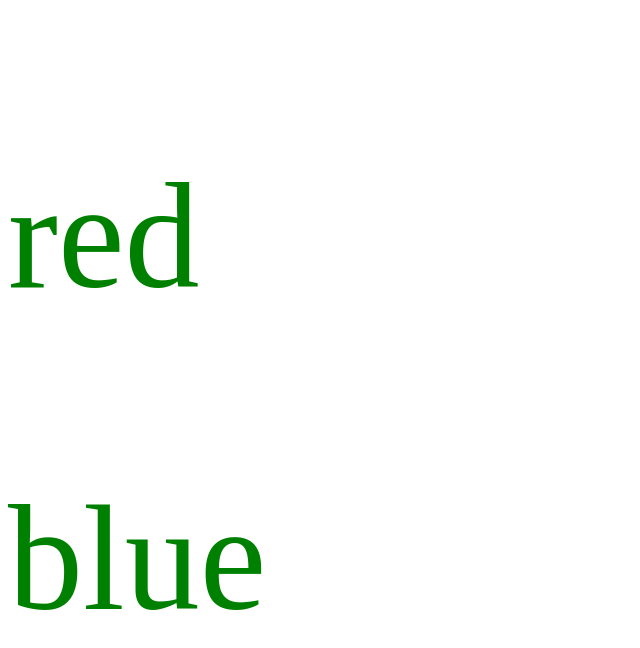
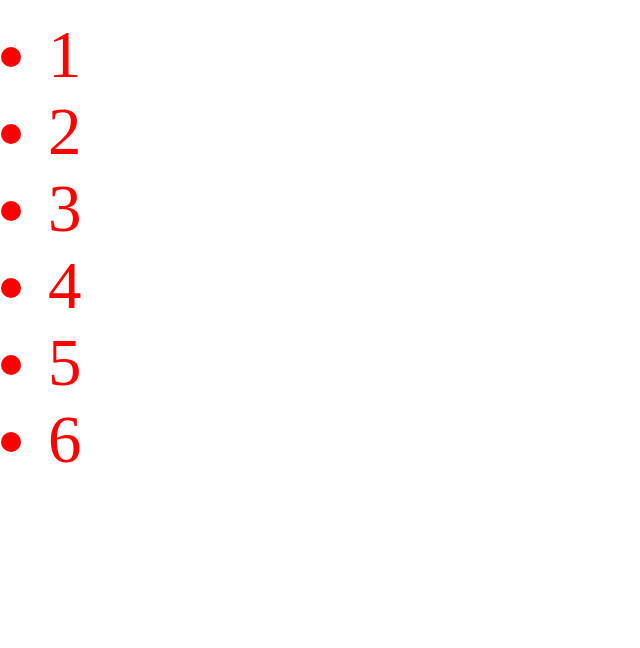
Before and after one commit to Liubomyr52/Projects, a plain HTML site: page index.html in a window 1280 px wide. Shown: the whole page, without its empty margins (0-640 px from the left). Drawn offline with Linux system fonts and the light colour scheme.

Commit message:
new branch commit

```diff
--- a/index.html
+++ b/index.html
@@ -7,9 +7,17 @@
     <link rel="stylesheet" href="main.css">
 </head>
 <body>
-    <div class="div">
-        <p>red</p>
-        <p>blue</p>
-    </div>
+    <section>
+        <nav>
+            <ul>
+                <li>1</li>
+                <li>2</li>
+                <li>3</li>
+                <li>4</li>
+                <li>5</li>
+                <li>6</li>
+            </ul>
+        </nav>
+    </section>
 </body>
 </html>
--- a/main.css
+++ b/main.css
@@ -1,4 +1,4 @@
-.div {
-    color: green;
-    font-size: 150px;
+section nav ul li {
+    color: red;
+    font-size: 67px;
 }
```
